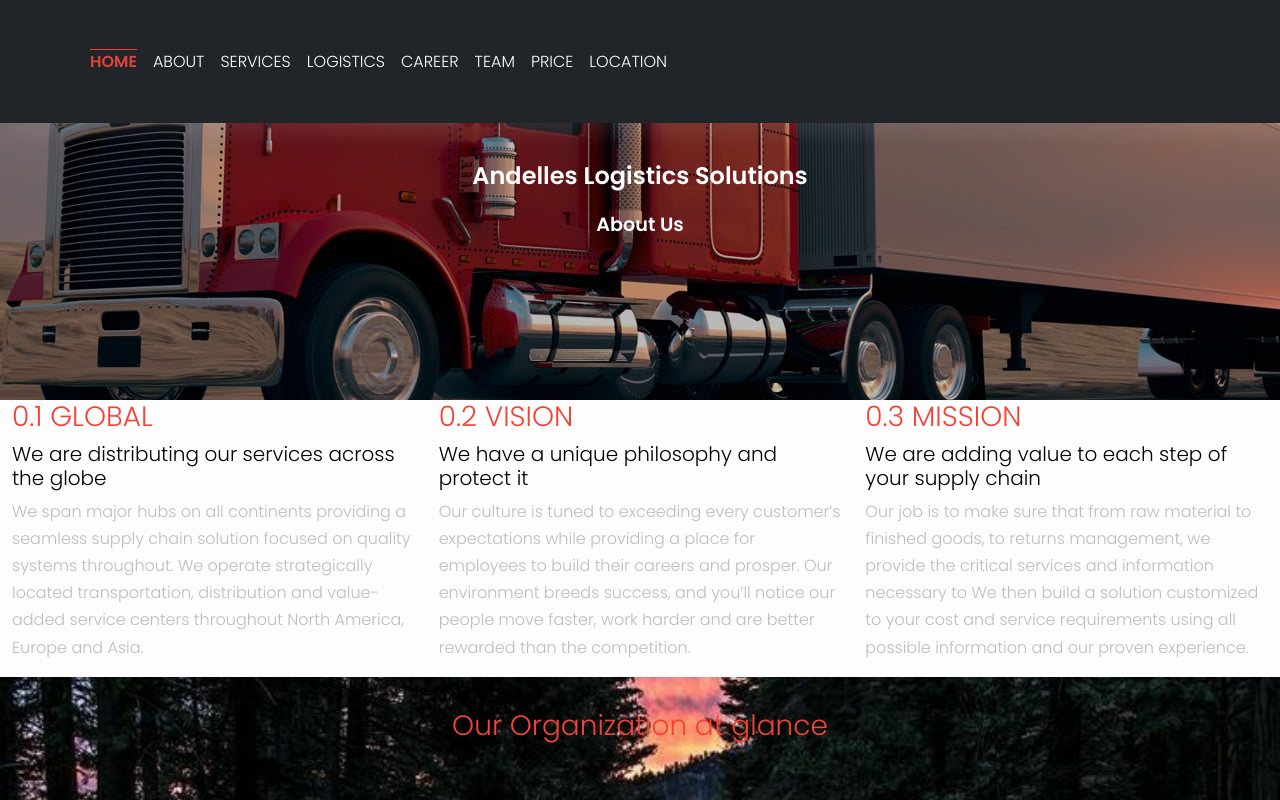
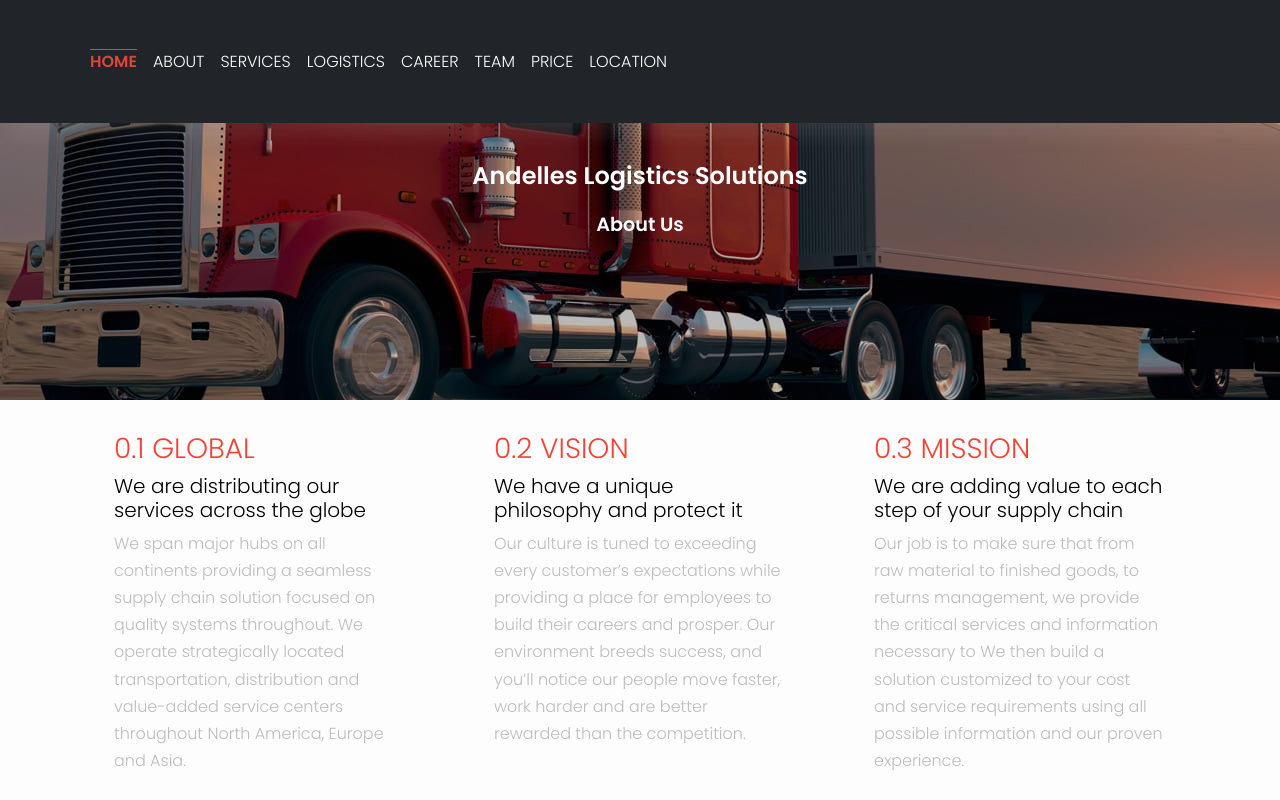
Before and after one commit to Roche001/Logistics-company, a React (Create React App) app: page /About in a window 1280 px wide. Shown: the top 800 px of the page. Built offline with nearby package versions, Linux system fonts and the light colour scheme.

Commit message:
update changes

```diff
--- a/src/components/about/About.css
+++ b/src/components/about/About.css
@@ -31,6 +31,7 @@
   align-items: center;
 }
 .mission-global {
+  margin: 2rem;
 }
 .mission-global h3 {
   text-transform: capitalize;
--- a/src/components/about/About.jsx
+++ b/src/components/about/About.jsx
@@ -15,7 +15,7 @@ const About = () => {
           <h3>About Us</h3>
         </div>
       </div>
-      <div className="mission container-fluid">
+      <div className="mission container">
         <div className="row">
           <div className="col-xl-4 col-lg-4 col-md-4 col-sm-6 col-xs-12 ">
             <div
```
